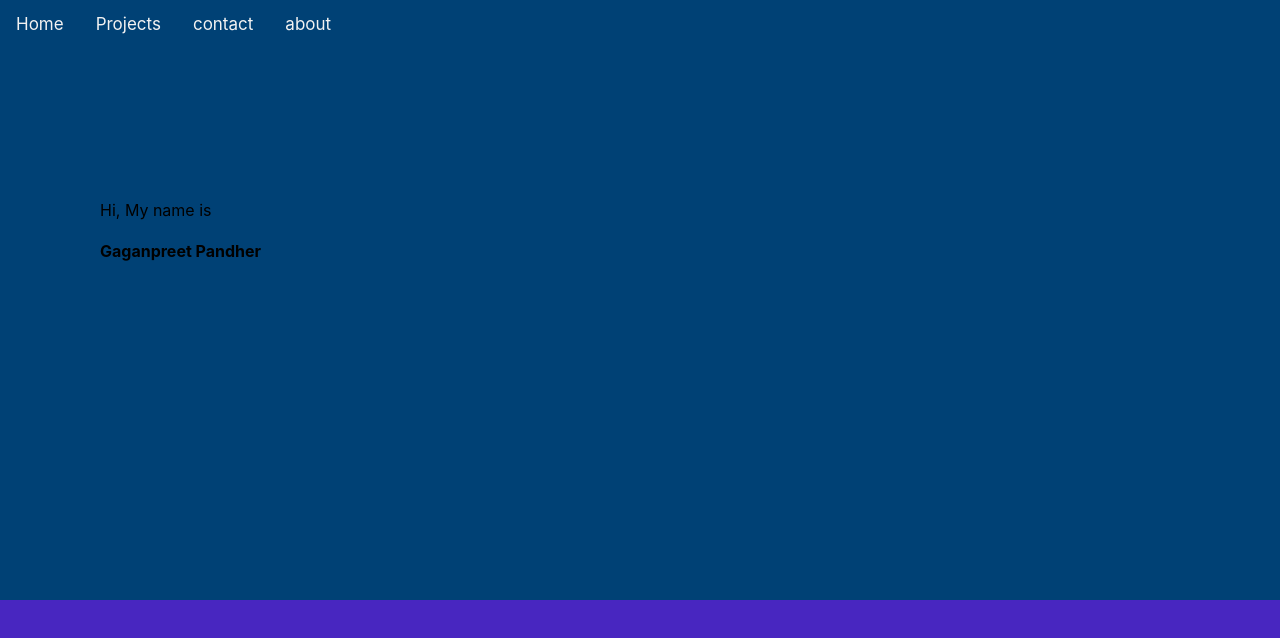
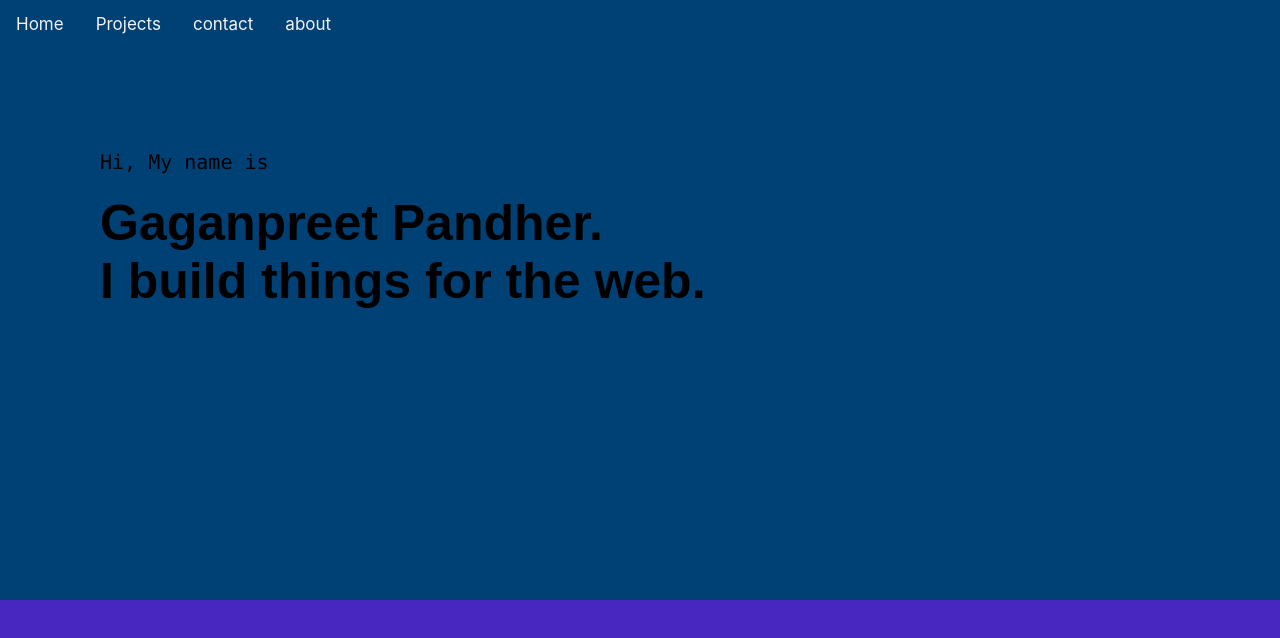
Before and after one commit to Gaganpandher52/personal-website, a React (Create React App) app in the folder client/: page / in a window 1280 px wide. Shown: the top 638 px of the page. Built offline with nearby package versions, Linux system fonts and the light colour scheme.

Commit message:
made chages to css

```diff
--- a/client/src/components/mainheader/MainHeader.js
+++ b/client/src/components/mainheader/MainHeader.js
@@ -8,10 +8,9 @@ class MainHeader extends Component {
       <div className='main' id='main'>
         <div className='name-section'>
           <p>Hi, My name is </p>
-          <h4>Gaganpreet Pandher</h4>
+          <h4>Gaganpreet Pandher.</h4>
+          <h4>I build things for the web.</h4>
         </div>
-
-
       </div>
     );
   }
--- a/client/src/components/mainheader/mainHeader.css
+++ b/client/src/components/mainheader/mainHeader.css
@@ -5,11 +5,16 @@
 }
 
 .name-section p{
+  font-family: "SF Mono", "Fira Code", "Fira Mono", "Roboto Mono", "Lucida Console", Monaco, monospace;;
   margin-top: 0;
-  padding-top: 200px;
+  padding-top: 150px;
   padding-left: 100px;
+  font-size: 20px;
 }
 .name-section h4{
-  /* padding-top: 200px; */
+  font-family: Calibre, "San Francisco",  Arial, sans-serif;
+  margin-top: 0;
+  margin-bottom: 0;
   padding-left: 100px;
+  font-size: 50px;
 }
```
